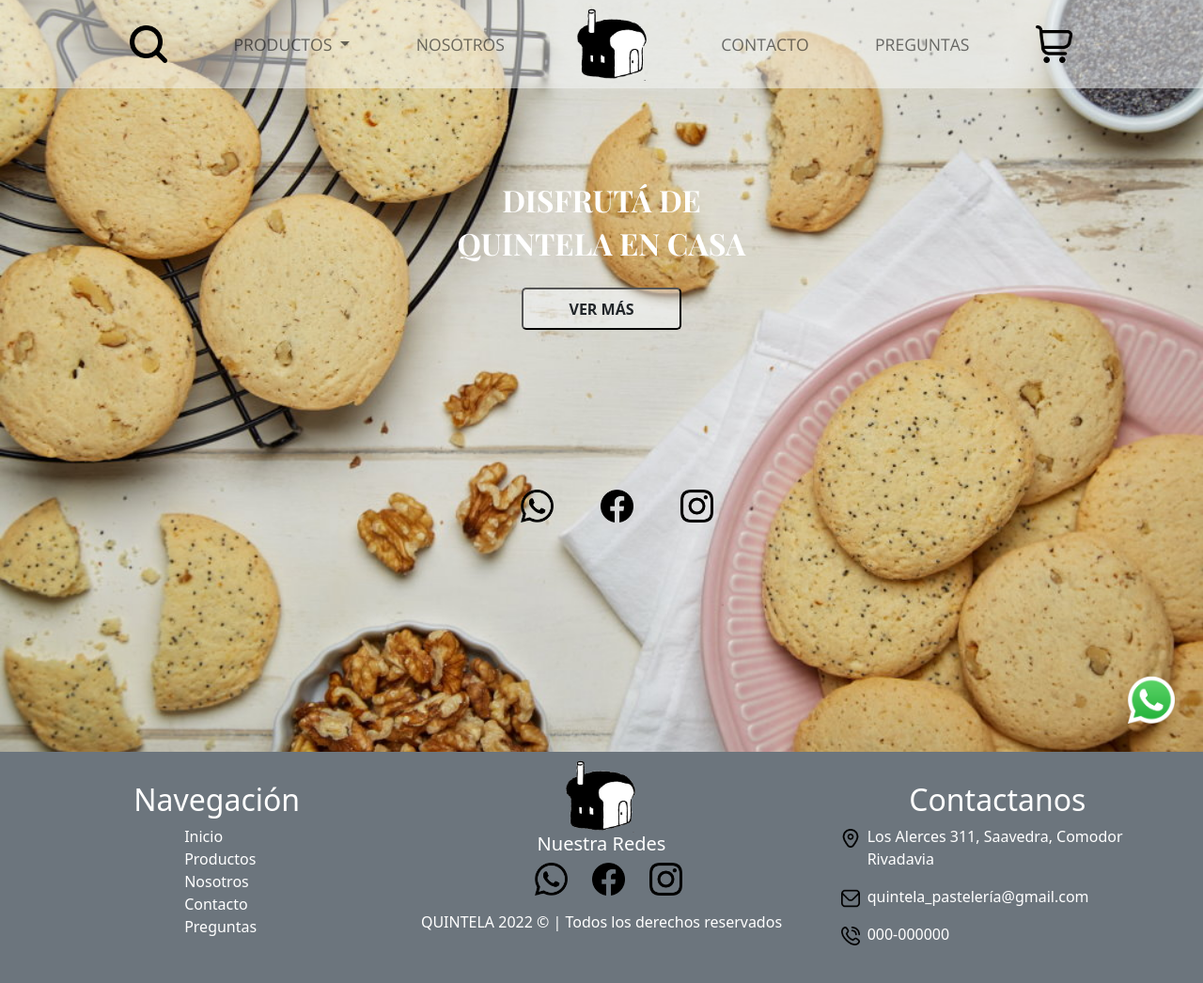
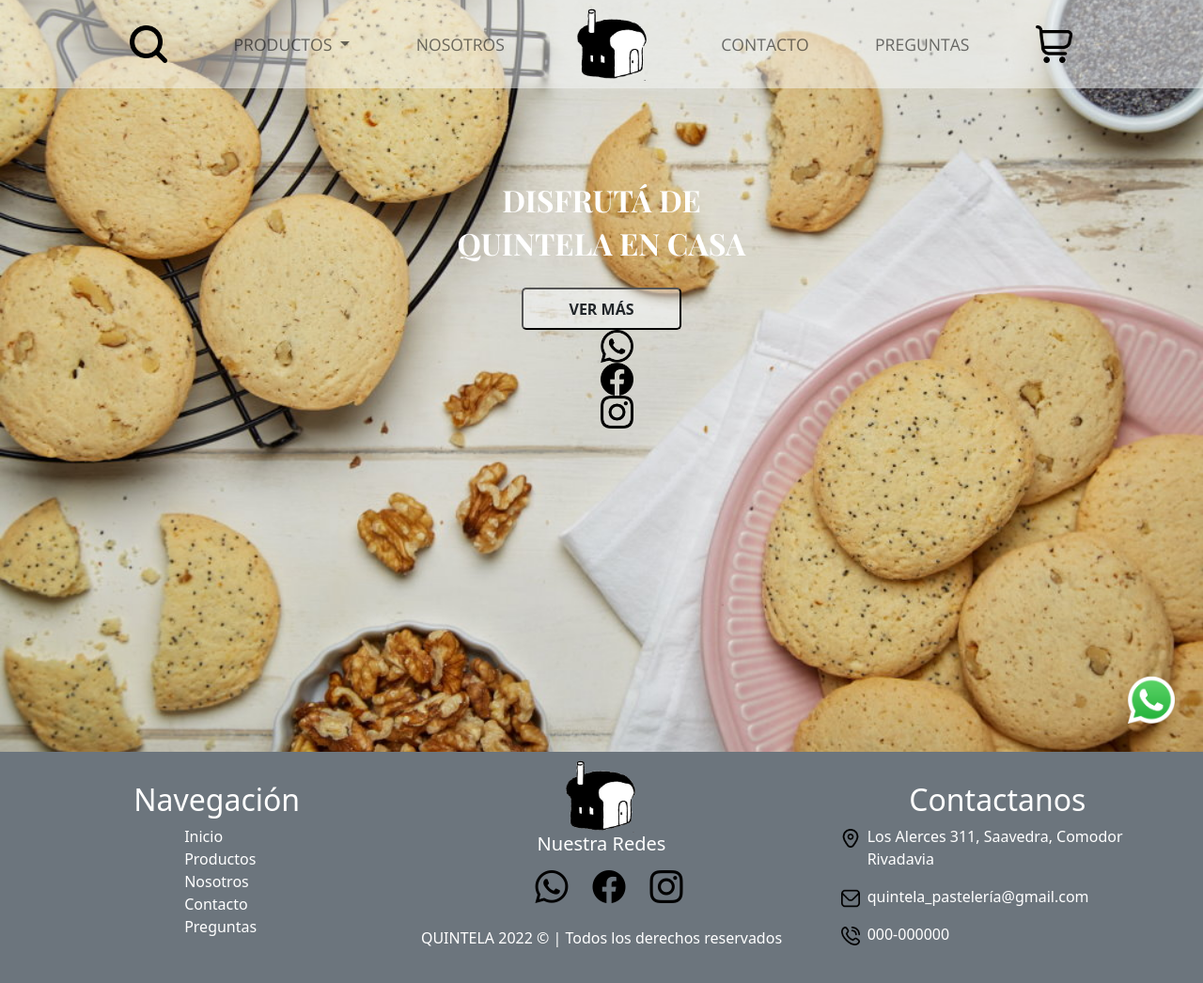
Before and after one commit to EGetino/Quintela-Getino-SASS, a website: page index.html in a window 1280 px wide. Shown: the whole page at 94% size. Drawn offline with nearby package versions, Linux system fonts and the light colour scheme.

Commit message:
agregado de map

```diff
--- a/index.html
+++ b/index.html
@@ -9,6 +9,8 @@
     <!-- bootstrap -->
     <link href="https://cdn.jsdelivr.net/npm/bootstrap@5.2.1/dist/css/bootstrap.min.css" rel="stylesheet" />
     <script src="https://cdn.jsdelivr.net/npm/bootstrap@5.2.1/dist/js/bootstrap.bundle.min.js"></script>
+    <!-- bootstrap icons -->
+    <link rel="stylesheet" href="https://cdn.jsdelivr.net/npm/bootstrap-icons@1.9.1/font/bootstrap-icons.css">
 
     <!-- style.css -->
     <link rel="stylesheet" href="./css/style.css">
@@ -86,7 +88,8 @@
 
             </button>
             <div>
-                <ul class="hero__content-socials">
+                <ul class="hero__cont
+                ent-socials">
                     <li class="social_media">
                         <a href="#"><img src="./asetts/img/logo-wpp.png" alt="whatsapp" width="35px"></a>
                     </li>
@@ -141,13 +144,13 @@
                     <h5>Nuestra Redes </h5>
                     <ul class="footer__socials d-flex">
                         <li>
-                            <a href="#" class="me-3"><img src="./asetts/img/logo-wpp.png" alt="whatsapp" width="35px"></a>
+                            <a href="#" class="me-3 rs-whatsapp"><i class="bi bi-whatsapp"></i></a>
                         </li>
                         <li>
-                            <a href="#" class="me-3"><img src="./asetts/img/logo-fb.png" alt="facebook" width="35px"></a>
+                            <a href="#" class="me-3 rs-facebook"><i class="bi bi-facebook"></i></a>
                         </li>
                         <li>
-                            <a href="#" class="me-3"><img src="./asetts/img/logo-ig.png" alt="instagram" width="35px"></a>
+                            <a href="#" class="me-3 rs-instagram"><i class="bi bi-instagram"></i></a>
                         </li>
 
                     </ul>
--- a/scss/components/_footer.scss
+++ b/scss/components/_footer.scss
@@ -22,6 +22,25 @@
 .footer__socials  {
     @include templateFlex (center, center, false);
 
+    // mapa
+    $IconsSocials: (
+        whatsapp: rgb(129, 238, 129),
+        facebook: rgb(143, 200, 238),
+        instagram: rgb(247, 151, 204),
+    );
+
+    @each $socialMedia, $colorIcon in $IconsSocials {
+        .rs-#{$socialMedia} {
+            color: black;
+            font-size: 35px;
+            transition: .3s;
+
+            &:hover {
+                color: $colorIcon;
+            }
+        }
+    }
+
     list-style-type: none;
     gap: 10px;
 }
--- a/scss/pages/_index.scss
+++ b/scss/pages/_index.scss
@@ -12,6 +12,7 @@
 
         height: 80vh;
         padding: 100px 100px 0px 100px;
+
 
         h2 {
             font-family: 'Playfair Display SC', serif;
```
Also changed, not shown: css/style.css.
